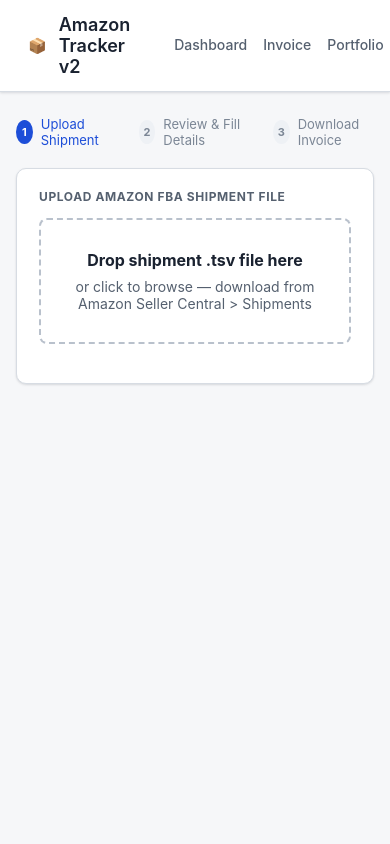
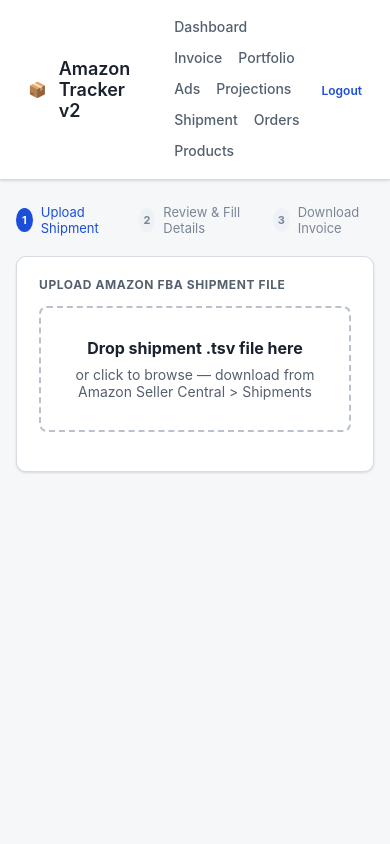
Before and after one commit to shubhammithila/amazon-tracker, a FastAPI app: template templates/invoice.html in a window 390 px wide; the page is wider, and only the part inside the window is pictured. Run offline with FastAPI, Linux system fonts and the light colour scheme; the template is opened without the code that fills it: most values are stand-ins (such as "Sample title", 1, 10 or a date in 2020); data that the repository does not hold is empty; parts of the project's set-up code (start-up, migrations or seed data) failed here and were passed over; some libraries are stand-ins or nearby versions.

Commit message:
feat(ui): a type/spacing/radius scale, derived tints, and three measured fixes
19 font sizes, 22 paddings and 11 radii existed across the templates; shadows
never drifted because they were tokenised, and colour never drifted because a
test forbids it. This adds the missing scales.

Fixes, all measured in a browser: portfolio headers sat at -289px after 900px of
scroll; digits drift 6px on Android and 3px on iPad but 0 on Windows, so columns
misalign only for the warehouse tablet; the nav overflowed a 375px phone by 212px.

Tints are derived from an RGB channel per colour rather than hand-picked pastels.
The six --*-soft variables stay as aliases until each page is converted.

Verified in a browser: every token resolves, thead th is sticky at z-index 2,
a sticky header pins at offset 0 after scrolling 500px past its position, the nav
wraps to 9 rows in a 320px box, all 637 portfolio money cells get tabular-nums,
and ops.html's 5/4/3 stack still overrides the shared default.

Co-Authored-By: Claude Opus 4.7 <noreply@anthropic.com>

```diff
--- a/static/theme.css
+++ b/static/theme.css
@@ -85,7 +85,67 @@
   /* Edge of a frozen table column: depth, so the join between the pinned and
      scrolling halves is visible while the numbers move past it. */
   --shadow-freeze: 6px 0 6px -6px rgba(16, 24, 40, .18);
+
+  /* ── Radius ─────────────────────────────────────────────────────────────
+     11 distinct radii were counted across the templates (8, 6, 10, 20, 99, 4,
+     5, 7, 12...). Four tokens absorb them. `--radius` KEEPS its 8px, so the
+     existing call sites need no edit. */
+  --radius-sm: 4px;
   --radius: 8px;
+  --radius-lg: 12px;
+  --radius-pill: 999px;
+
+  /* ── Type scale ─────────────────────────────────────────────────────────
+     **19 distinct font sizes were counted across the templates**, including
+     both 12.5px and 13.5px — accumulated per-page guessing, not a decision.
+     Six tokens absorb all 19, and the values were chosen by FREQUENCY rather
+     than invented: 13px had 62 uses, 12px 49, 11px 43.
+
+     `body` stays at 15px and is deliberately not on this scale — see its own
+     comment below. These are for the dense grids. */
+  --fs-xs:  11px;   /* ALL-CAPS column headers */
+  --fs-sm:  12px;   /* dense cells, tags */
+  --fs-md:  13px;   /* the real body default of every table */
+  --fs-lg:  14px;   /* card titles, nav */
+  --fs-xl:  16px;   /* KPI figures */
+  --fs-2xl: 20px;   /* the one headline figure on a KPI strip */
+
+  /* ── Spacing ────────────────────────────────────────────────────────────
+     22 distinct padding values became 6, on a 4px base. Not an imported
+     convention: 4, 8 and 12 were already our three most common values. */
+  --sp-1: 4px;
+  --sp-2: 8px;
+  --sp-3: 12px;
+  --sp-4: 16px;
+  --sp-5: 20px;
+  --sp-6: 24px;
+
+  /* ── Derived tints ──────────────────────────────────────────────────────
+     **Each colour carries its own RGB channel so soft variants are COMPUTED
+     rather than hand-picked.** Today every colour needs a matching pastel
+     chosen by eye (`--green` + `--green-soft`): six independent choices that
+     can drift apart, plus a seventh to match when Sponsored Display arrives.
+
+         background: rgb(var(--green-rgb) / var(--tint-soft));
+         color: var(--green);
+
+     Adapted from Materio's 0.08/0.16/0.24/0.32/0.38 ramp, with two changes.
+     Only two steps, because only two are used. And 0.10 rather than 0.08 for
+     the resting tint: their ramp is tuned to a purple hue on #F4F5FA, and 8%
+     of our darker green (#146c34) is close to invisible on #f6f7f9. The exact
+     figures are settled by this file's WCAG contrast tests, not by taste.
+
+     The six `--*-soft` variables above are deliberately KEPT: ten templates
+     reference them, and removing them here would break every page in the same
+     commit that introduces the ramp. They retire per page as each converts. */
+  --accent-rgb: 29 78 216;
+  --green-rgb:  20 108 52;
+  --red-rgb:    198 40 40;
+  --yellow-rgb: 161 98 7;
+  --orange-rgb: 194 65 12;
+  --blue-rgb:   29 78 216;
+  --tint-soft:  0.10;
+  --tint-hover: 0.16;
 }
 
 /* ── Base ─────────────────────────────────────────────────────────────────── */
@@ -109,9 +169,22 @@ header {
   box-shadow: var(--shadow);
 }
 
+/* **Measured at 375px: nine links totalling 587px in a nowrap row, overflowing
+   by 212px** — the last item at x=747, and the whole document scrolling sideways
+   by 424px. CLAUDE.md records it as known and unfixed.
+
+   This lives here even though `display:flex` is declared in ten TEMPLATES,
+   because theme.css loads AFTER every inline <style> block (verified across all
+   12 pages), so it wins at equal specificity. Only the wrap behaviour is shared;
+   each page keeps its own gap and margin. */
+.nav-links {
+  flex-wrap: wrap;
+  row-gap: var(--sp-1);
+}
+
 .nav-links a {
   color: var(--text-muted);
-  font-size: 14px;
+  font-size: var(--fs-lg);
 }
 .nav-links a:hover { color: var(--text); }
 .nav-links a.active {
@@ -161,7 +234,20 @@ thead th {
   border-bottom: 1px solid var(--border-strong);
   /* 11px: these are ALL-CAPS abbreviations, which are harder to read than
      sentence case at the same size. */
-  font-size: 11px;
+  font-size: var(--fs-xs);
+  /* **Measured: /portfolio-page is 3,766px tall and after 900px of scroll the
+     headers sat at -289px** — 90 rows, 11 money columns, and no way to tell
+     ACOS from TACOS. The opaque background above is what makes this safe; a
+     transparent sticky header shows the body rows through it.
+
+     `z-index: 2` is deliberate. `ops.html` runs a four-layer stack —
+     `th.freeze: 5` (the corner cell), `thead th: 4`, `td.freeze: 3` — so a
+     shared value of 3 or more would cover the frozen column at the join.
+     ops.html and shipment.html keep their own higher values, which now read
+     as deliberate overrides of a shared default. */
+  position: sticky;
+  top: 0;
+  z-index: 2;
 }
 /* The column-group tints from the dark theme, re-derived. They exist so the eye
    can find the input columns without reading the headers, which is the whole
@@ -180,7 +266,19 @@ tbody tr.dirty { background: var(--yellow-soft); }
 tbody tr.no-ship { opacity: 1; color: var(--text-dim); }
 tbody tr.no-ship td { color: var(--text-dim); }
 
-td { font-size: 13px; }
+td { font-size: var(--fs-md); }
+
+/* **Money columns must align digit-for-digit, and whether they do depends on the
+   platform.** Measured drift across seven digits at 13.5px:
+
+       Segoe UI / system-ui   0px   <- the owner's Windows box
+       SF Pro, Inter, Roboto  3px   <- iPad, iPhone
+       Arial, Helvetica       6px   <- Android, Linux
+
+   So they align for the person who looks most and misalign in the warehouse on
+   a tablet. Deliberately NOT on `body`: tabular figures are slightly wider and
+   worse for prose, the same numbers-versus-prose split `.chan` already makes. */
+td.num, th.num, .kpi-value { font-variant-numeric: tabular-nums; }
 
 /* Inputs inside the grid. Bigger than the dark theme's 11px — these are typed
    into all day, sometimes on a phone. Note 16px on the ops screen specifically:
```
Also changed, not shown: tests/test_theme.py (+162 -0 lines).
